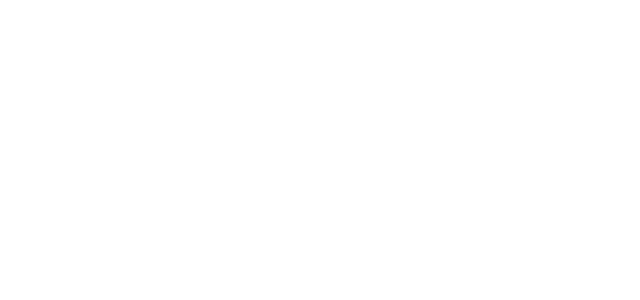
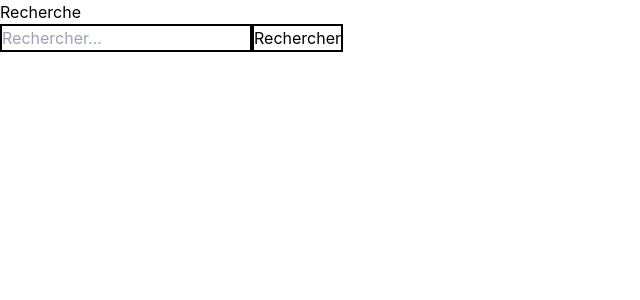
Before and after one commit to Rent-Alpes/rent-alpes, a React (Create React App) app: page /Research in a window 1280 px wide. Shown: the top 300 px of the page, without its empty margins (0-640 px from the left). Built offline with nearby package versions, Linux system fonts and the light colour scheme; no server answers.

Commit message:
création page research

```diff
--- a/src/components/App/App.js
+++ b/src/components/App/App.js
@@ -2,6 +2,7 @@ import "../../App.css";
 import { BrowserRouter as Router, Route, Switch } from 'react-router-dom';
 import Signup from "../Signup/Signup";
 import Login from "../Login/Login";
+import Research from "../Research/Research";
 import ForgetPassword from "../ForgetPassword/ForgetPassword";
 
 function App() {
@@ -12,6 +13,7 @@ function App() {
       <Switch>
         <Route path="/signup" component={Signup} />
         <Route path="/login" component={Login} />
+        <Route path="/Research" component={Research} />
         <Route path="/forgetpassword" component={ForgetPassword} />
 
         {/* PENSER A CREER UN COMPOSANT POUR MAUVAIS PATH */}
--- /dev/null
+++ b/src/components/Research/Research.js
@@ -0,0 +1,40 @@
+import React, { useState, useContext, useEffect } from 'react';
+import { Link } from 'react-router-dom';
+import { firebaseContext } from '../Firebase';
+
+const Research = () => {
+    const firebase = useContext(firebaseContext);
+    firebase.loginUser("david.serra@test.fr","davidtesttest");
+    console.log(firebase);
+    const resarchdata= {
+        query:'',
+        results:{},
+        loading: false,
+        message:''
+    }
+
+    // fetchSearchResults= (updatePageNo, query) =>{
+    //     firebase.p
+    //     const searchResult =
+    // };
+    const handleChange = event => {
+        const query = event.target.value;
+        this.useState(resarchdata = {
+            query: query,
+            loading: true,
+            message: ''
+        });
+        resarchdata.query = query;
+        console.log(resarchdata.query);
+    }
+    return(
+        <div className="">
+            <h2 className="heading">Recherche</h2>
+
+            <input type="text" value={resarchdata.query} name="query" id="search-input" placeholder="Rechercher..." onChange={handleChange} className="border-2 border-black"></input>
+            <button className="border-2 border-black">Rechercher</button>
+        </div>
+    );
+};
+
+export default Research;
```
